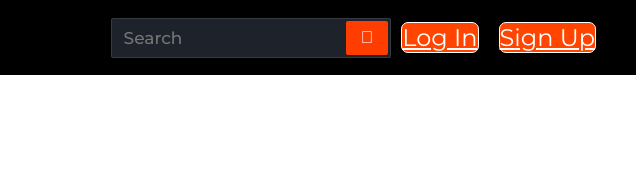
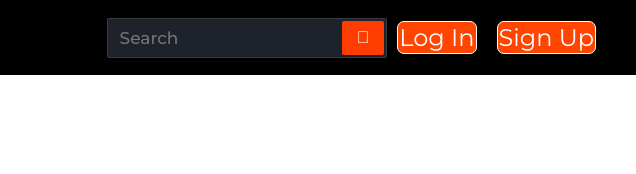
Before and after one commit to dotSamad/kitabghar.github.io, a plain HTML site: page index.html in a window 1280 px wide. Shown: the top 174 px of the page, 644-1280 px from the left. Drawn offline with Linux system fonts and the light colour scheme; files whose address does not match are found by name.

Commit message:
button styling

```diff
--- a/stylesheet.css
+++ b/stylesheet.css
@@ -11,7 +11,9 @@
 
 /*  */
 /* .btns{ */
-nav a.btns{
+nav a.btns {
+  text-decoration: none;
+  padding: 1px 1px;
   cursor: pointer;
   margin: 0px 10px;
   font-size: 1.5em;
@@ -20,6 +22,7 @@ nav a.btns{
   border: 1px solid white;
   border-radius: 7px;
 }
+
 /*  */
 /* Style the header */
 .header {
@@ -728,9 +731,11 @@ nav .search-icon {
   text-decoration: none;
   margin-left: 2px;
 }
-.footer .box-container .box .font{
+
+.footer .box-container .box .font {
   padding-left: 25%;
 }
+
 .footer .box-container .box .font a:hover {
   color: orangered;
 
```
Lines whose indentation alone changed are shown as unchanged.
